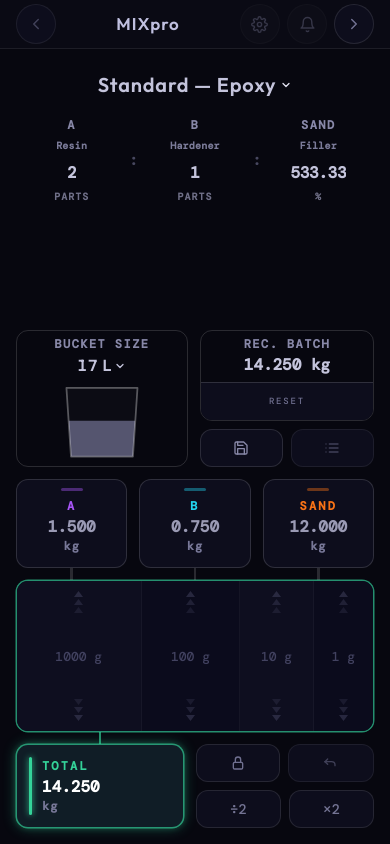
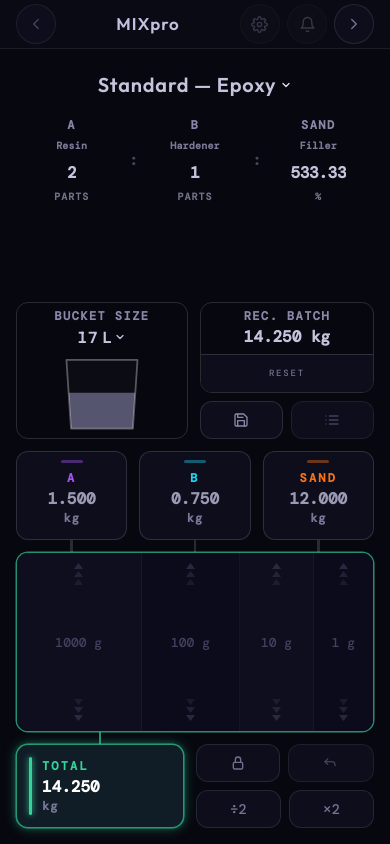
Before and after one commit to tjn06/mixpro, a React (Vite) app: page / in a window 390 px wide. Built offline with nearby package versions, Linux system fonts and the light colour scheme; a web font is replaced by a local one.

Commit message:
Enhance BatchMixer layout: Introduce app-frame-host for improved container sizing and update app-layout.css with new styles for responsive height adjustments. Refactor app-frame styles to ensure proper height queries and maintain consistent design across components.

```diff
--- a/src/app/BatchMixer.tsx
+++ b/src/app/BatchMixer.tsx
@@ -1160,6 +1160,7 @@ export function BatchMixer({
     <div className="mobile-shell">
         <LongPressProgressProvider>
         <LongPressEdgeProvider edgeRef={containerRef}>
+        <div className="app-frame-host">
         <div
           ref={containerRef}
           data-beam-canvas
@@ -1557,6 +1558,7 @@ export function BatchMixer({
         />
 
         </div>
+        </div>
         </LongPressEdgeProvider>
         </LongPressProgressProvider>
     </div>
--- a/src/styles/app-layout.css
+++ b/src/styles/app-layout.css
@@ -1,11 +1,13 @@
 /**
  * Mobile app frame: fluid 375–430px width, full shell height.
- * Layout tokens scale from .app-frame (container), not the viewport.
+ * Layout tokens scale from .app-frame-host (container), not the viewport.
  * Reference width: --app-ref-w (390px); 1cqi ≈ 3.9px at that width.
  */
 :root {
   --app-max-w: 430px;
   --app-ref-w: 390px;
+  /** Frame height at or above this gets the full 180px swipe; shorter phones scale down. */
+  --swipe-fixed-min-h: 668px;
 
   --safe-top: env(safe-area-inset-top, 0px);
   --safe-right: env(safe-area-inset-right, 0px);
@@ -13,7 +15,8 @@
   --safe-left: env(safe-area-inset-left, 0px);
 }
 
-.app-frame {
+/* Size container on host so height queries can style .app-frame (containers cannot query self). */
+.app-frame-host {
   box-sizing: border-box;
   width: 100%;
   max-width: var(--app-max-w);
@@ -21,11 +24,18 @@
   min-height: 0;
   min-width: 0;
   flex-shrink: 0;
+  container-type: size;
+  container-name: app;
+}
+
+.app-frame {
+  box-sizing: border-box;
+  width: 100%;
+  height: 100%;
+  min-height: 0;
+  min-width: 0;
   position: relative;
   touch-action: manipulation;
-
-  container-type: size;
-  container-name: app;
 }
 
 /* Container-query units (preferred) */
@@ -36,7 +46,6 @@
     --space-3: clamp(12px, 3.1cqi, 16px);
     --space-4: clamp(14px, 4.1cqi, 16px);
 
-    --swipe-h: clamp(120px, 18cqh, 180px);
     --control-h: clamp(40px, 11cqi, 44px);
 
     --header-inset-x: clamp(14px, 4.1cqi, 16px);
@@ -45,6 +54,18 @@
     --header-pad-bottom: 4px;
     --header-pad-top: max(4px, var(--safe-top));
     --header-h: calc(var(--header-pad-top) + var(--header-bar-h) + var(--header-pad-bottom) + 1px);
+  }
+
+  @container app (min-height: 668px) {
+    .app-frame {
+      --swipe-h: 180px;
+    }
+  }
+
+  @container app (max-height: 667px) {
+    .app-frame {
+      --swipe-h: clamp(120px, 18cqh, 180px);
+    }
   }
 }
 
@@ -56,7 +77,6 @@
     --space-3: clamp(12px, 3.1vw, 16px);
     --space-4: clamp(14px, 4.1vw, 16px);
 
-    --swipe-h: clamp(120px, 18dvh, 180px);
     --control-h: clamp(40px, 11vw, 44px);
 
     --header-inset-x: clamp(14px, 4.1vw, 16px);
@@ -65,6 +85,18 @@
     --header-pad-bottom: 4px;
     --header-pad-top: max(4px, var(--safe-top));
     --header-h: calc(var(--header-pad-top) + var(--header-bar-h) + var(--header-pad-bottom) + 1px);
+  }
+
+  @media (min-height: 668px) {
+    .app-frame {
+      --swipe-h: 180px;
+    }
+  }
+
+  @media (max-height: 667px) {
+    .app-frame {
+      --swipe-h: clamp(120px, 18dvh, 180px);
+    }
   }
 }
 
```
